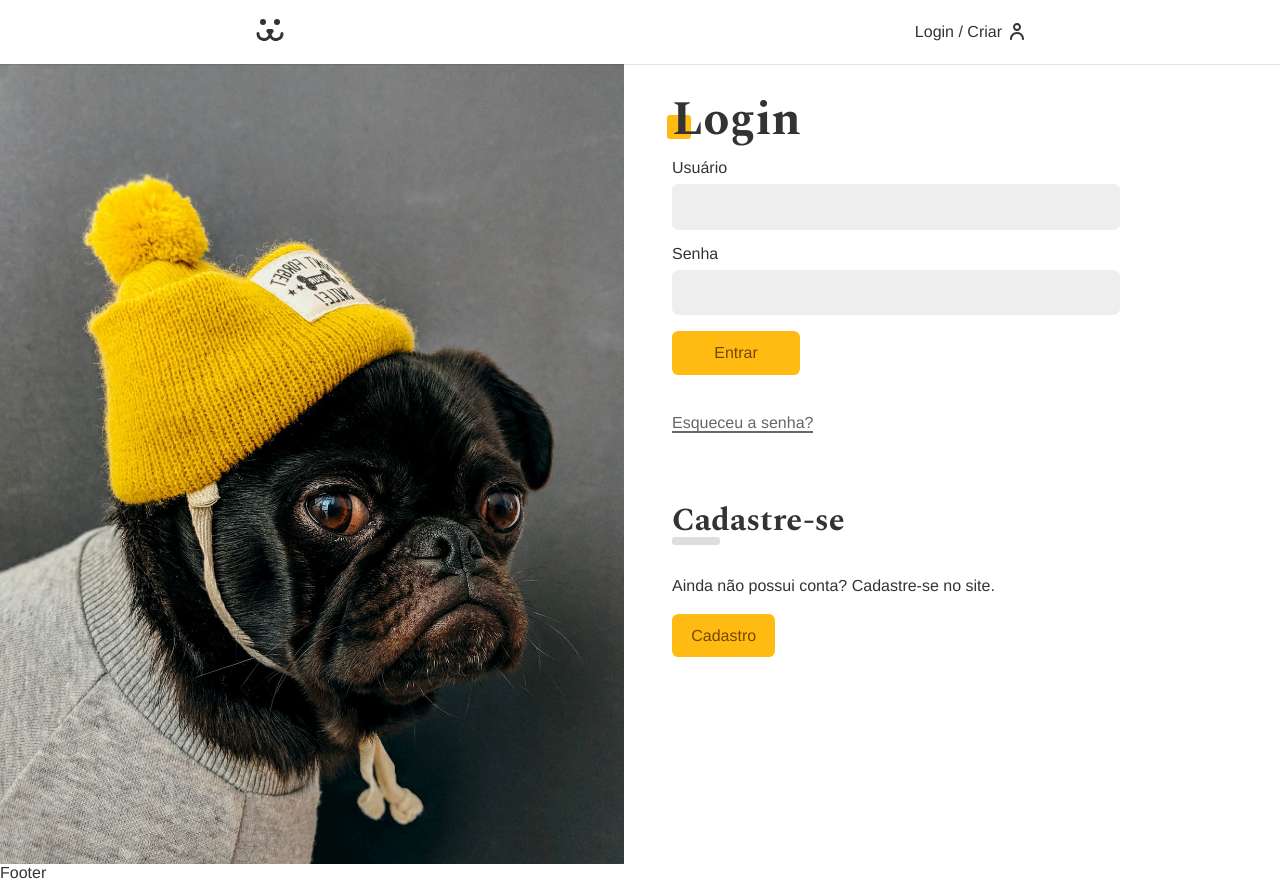
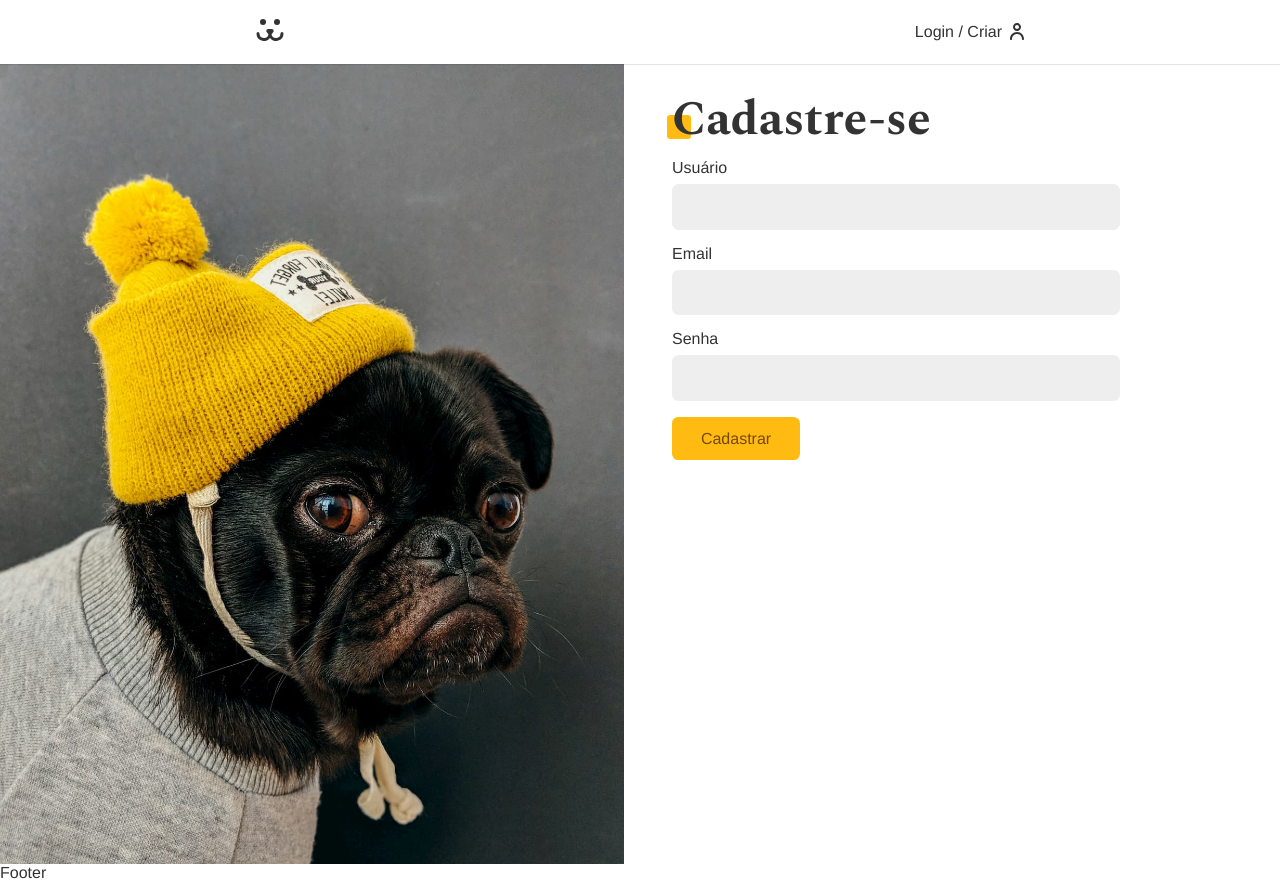
Before and after one commit to ILopesjr/Dogs, a React (Create React App) app: page /login/criar in a window 1280 px wide. Built offline with nearby package versions, Linux system fonts and the light colour scheme.

Commit message:
Login Criar

```diff
--- a/src/App.css
+++ b/src/App.css
@@ -9,7 +9,7 @@
   margin: 0px;
   color: #333;
   --type-first: Helvetica, Arial, sans-serif;
-  --type-second: 'Spectral', georgia;
+  --type-second: 'Spectral', Georgia;
   font-family: var(--type-first);
 }
 
@@ -28,7 +28,7 @@
   margin: 0px;
 }
 
-image {
+img {
   display: block;
   max-width: 100%;
 }
--- a/src/Components/Forms/Button.module.css
+++ b/src/Components/Forms/Button.module.css
@@ -4,7 +4,7 @@
   cursor: pointer;
   border: none;
   border-radius: 0.4rem;
-  background-color: #fb1;
+  background: #fb1;
   color: #764701;
   min-width: 8rem;
   padding: 0.8rem 1.2rem;
--- a/src/Components/Forms/Input.module.css
+++ b/src/Components/Forms/Input.module.css
@@ -13,8 +13,8 @@
   transition: 0.2s;
 }
 
-input:focus,
-input:hover {
+.input:focus,
+.input:hover {
   outline: none;
   border-color: #fb1;
   background: white;
--- a/src/Components/Login/Login.js
+++ b/src/Components/Login/Login.js
@@ -1,10 +1,10 @@
 import React from 'react';
 import { Routes, Route, Navigate } from 'react-router-dom';
-import { UserContext } from '../../UserContext';
 import LoginForm from './LoginForm';
-import LoginCreate from './LoginForm';
+import LoginCreate from './LoginCreate';
 import LoginPasswordLost from './LoginPasswordLost';
 import LoginPasswordReset from './LoginPasswordReset';
+import { UserContext } from '../../UserContext';
 import styles from './Login.module.css';
 
 const Login = () => {
--- a/src/Components/Login/Login.module.css
+++ b/src/Components/Login/Login.module.css
@@ -6,8 +6,8 @@
 }
 
 .login::before {
+  display: block;
   content: '';
-  display: block;
   background: url('../../Assets/login.jpg') no-repeat center center;
   background-size: cover;
 }
--- a/src/Components/Login/LoginCreate.js
+++ b/src/Components/Login/LoginCreate.js
@@ -1,5 +1,39 @@
 import React from 'react';
+import Input from '../Forms/Input';
+import Button from '../Forms/Button';
+import useForm from '../../Hooks/useForm';
+import { USER_POST } from '../../api';
+import { UserContext } from '../../UserContext';
 
-export const LoginCreate = () => {
-  return <div>Login Create</div>;
+const LoginCreate = () => {
+  const username = useForm();
+  const email = useForm('email');
+  const password = useForm();
+
+  const { userLogin } = React.useContext(UserContext);
+
+  async function handleSubmit(event) {
+    event.preventDefault();
+    const { url, options } = USER_POST({
+      username: username.value,
+      email: email.value,
+      password: password.value,
+    });
+    const response = await fetch(url, options);
+    if (response.ok) userLogin(username.value, password.value);
+  }
+
+  return (
+    <section className="animeLeft">
+      <h1 className="title">Cadastre-se</h1>
+      <form onSubmit={handleSubmit}>
+        <Input label="Usuário" type="text" name="username" {...username} />
+        <Input label="Email" type="email" name="email" {...email} />
+        <Input label="Senha" type="password" name="password" {...password} />
+        <Button>Cadastrar</Button>
+      </form>
+    </section>
+  );
 };
+
+export default LoginCreate;
--- a/src/Components/Login/LoginForm.js
+++ b/src/Components/Login/LoginForm.js
@@ -36,15 +36,15 @@
         <Error error={error} />
       </form>
       <Link className={styles.perdeu} to="/login/perdeu">
-        Esqueceu a senha?
+        Perdeu a Senha?
       </Link>
       <div className={styles.cadastro}>
         <h2 className={styles.subtitle}>Cadastre-se</h2>
         <p>Ainda não possui conta? Cadastre-se no site.</p>
+        <Link className={stylesBtn.button} to="/login/criar">
+          Cadastro
+        </Link>
       </div>
-      <Link className={stylesBtn.button} to="/login/criar">
-        Cadastro
-      </Link>
     </section>
   );
 };
--- a/src/Hooks/useForm.js
+++ b/src/Hooks/useForm.js
@@ -2,9 +2,13 @@
 
 const types = {
   email: {
-    regex:
-      /^(([^<>()[\]\\.,;:\s@"]+(\.[^<>()[\]\\.,;:\s@"]+)*)|(".+"))@((\[[0-9]{1,3}\.[0-9]{1,3}\.[0-9]{1,3}\.[0-9]{1,3}\])|(([a-zA-Z\-0-9]+\.)+[a-zA-Z]{2,}))$/,
+    regex: /^(([^<>()[\]\\.,;:\s@"]+(\.[^<>()[\]\\.,;:\s@"]+)*)|(".+"))@((\[[0-9]{1,3}\.[0-9]{1,3}\.[0-9]{1,3}\.[0-9]{1,3}\])|(([a-zA-Z\-0-9]+\.)+[a-zA-Z]{2,}))$/,
     message: 'Preencha um email válido',
+  },
+  password: {
+    regex: /^(?=.*\d)(?=.*[a-z])(?=.*[A-Z])[0-9a-zA-Z]{8,}$/,
+    message:
+      'A senha precisa ter 1 caracter maíusculo, 1 minúsculo e 1 digito. Com no mínimo 8 caracteres.',
   },
 };
 
@@ -15,7 +19,7 @@
   function validate(value) {
     if (type === false) return true;
     if (value.length === 0) {
-      setError('Preencha um valor');
+      setError('Preencha um valor.');
       return false;
     } else if (types[type] && !types[type].regex.test(value)) {
       setError(types[type].message);
--- a/src/UserContext.js
+++ b/src/UserContext.js
@@ -11,14 +11,17 @@
   const [error, setError] = React.useState(null);
   const navigate = useNavigate();
 
-  const userLogout = React.useCallback(async function () {
+  const userLogout = React.useCallback(
+    async function () {
       setData(null);
       setError(null);
       setLoading(false);
       setLogin(false);
       window.localStorage.removeItem('token');
       navigate('/login');
-  }, [navigate])
+    },
+    [navigate],
+  );
 
   async function getUser(token) {
     const { url, options } = USER_GET(token);
@@ -34,7 +37,7 @@
       setLoading(true);
       const { url, options } = TOKEN_POST({ username, password });
       const tokenRes = await fetch(url, options);
-      if (!tokenRes.ok) throw new Error(`Error: Usuário inválido`);
+      if (!tokenRes.ok) throw new Error(`Error: ${tokenRes.statusText}`);
       const { token } = await tokenRes.json();
       window.localStorage.setItem('token', token);
       await getUser(token);
--- a/src/api.js
+++ b/src/api.js
@@ -36,3 +36,16 @@
     },
   };
 }
+
+export function USER_POST(body) {
+  return {
+    url: API_URL + '/api/user',
+    options: {
+      method: 'POST',
+      headers: {
+        'Content-Type': 'application/json',
+      },
+      body: JSON.stringify(body),
+    },
+  };
+}
```
Also changed, not shown: src/Assets/usuario.svg. Lines whose indentation alone changed are shown as unchanged.
